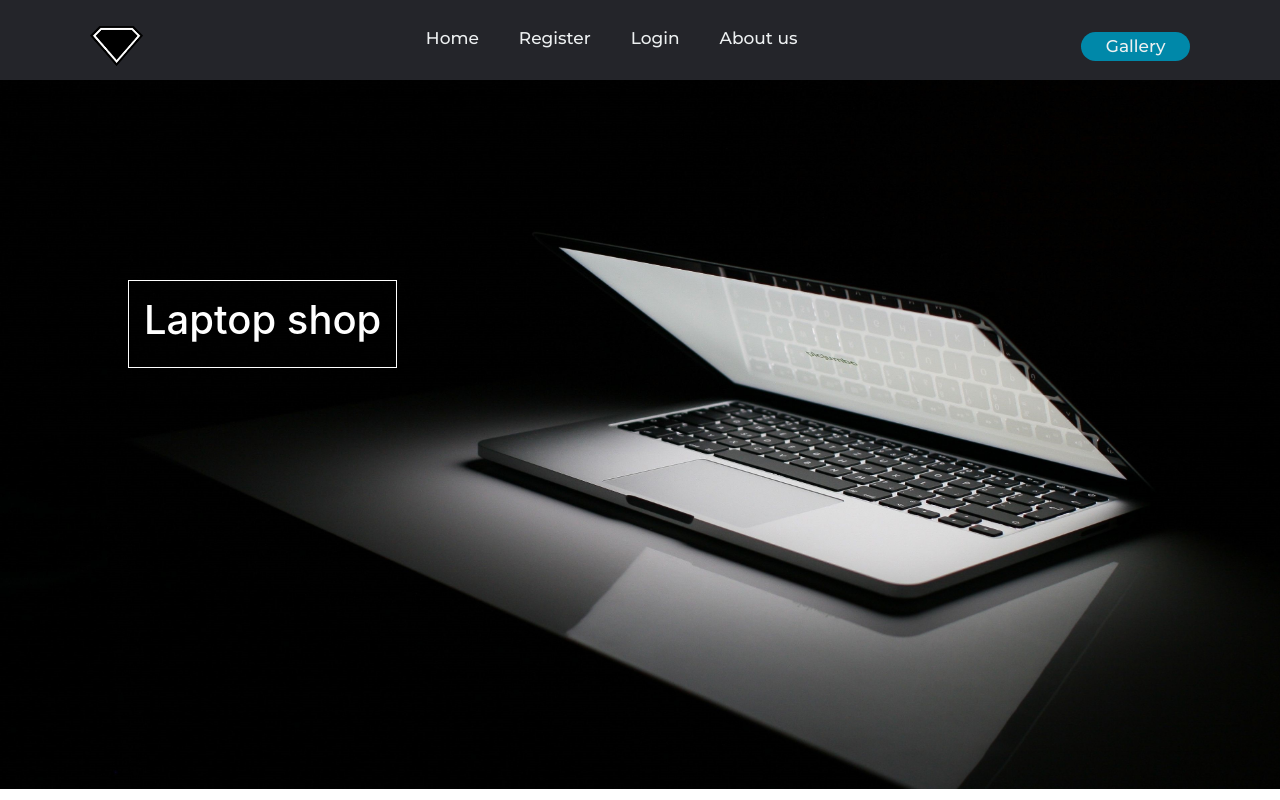
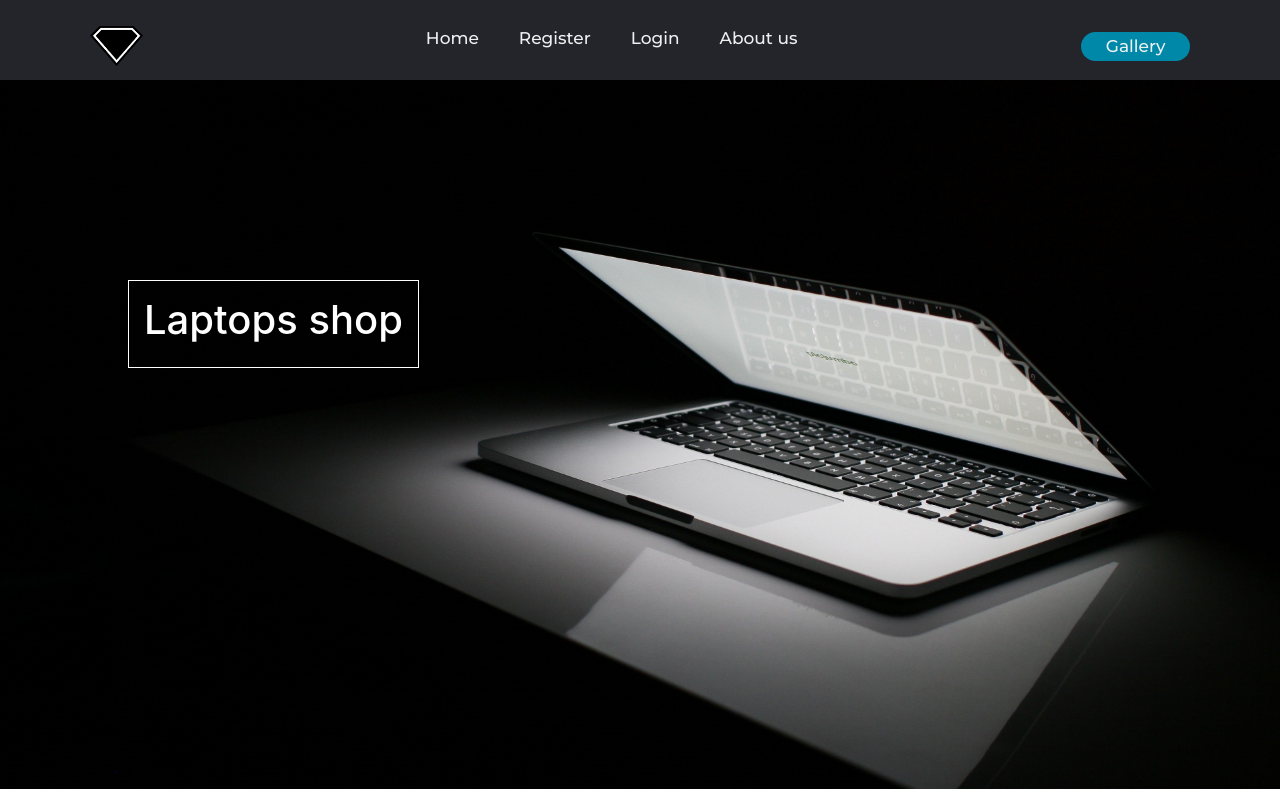
Before and after one commit to velislavchav/Laptop-site-react, a React (Create React App) app: page / in a window 1280 px wide. Built offline with nearby package versions, Linux system fonts and the light colour scheme; what google-maps-react would draw is missing.

Commit message:
updated title and icons

```diff
--- a/public/index.html
+++ b/public/index.html
@@ -3,7 +3,8 @@
 
 <head>
   <meta charset="utf-8" />
-  <!-- <link rel="icon" href="%PUBLIC_URL%/favicon.ico" /> -->
+  <link rel="icon"
+    href="https://images.vexels.com/media/users/3/128243/isolated/preview/a1a5b9494d50bb3754bba547f2d88487-computer-monitor-flat-icon-by-vexels.png" />
   <meta name="viewport" content="width=device-width, initial-scale=1" />
   <meta name="theme-color" content="#000000" />
   <meta name="description" content="Web site created using create-react-app" />
@@ -21,7 +22,7 @@
       work correctly both with client-side routing and a non-root public URL.
       Learn how to configure a non-root public URL by running `npm run build`.
     -->
-  <title>Laptop.bg</title>
+  <title>Laptops shop</title>
 </head>
 
 <body>
--- a/src/components/home/Home.jsx
+++ b/src/components/home/Home.jsx
@@ -7,7 +7,7 @@ const Home = () => {
         <div className="image-container">
             <img id="wallpaper" alt="wallpaper" src={image} />
             <div id="wallpaper-title">
-                <h1> Laptop shop </h1>
+                <h1> Laptops shop </h1>
             </div>
 
         </div>
```
